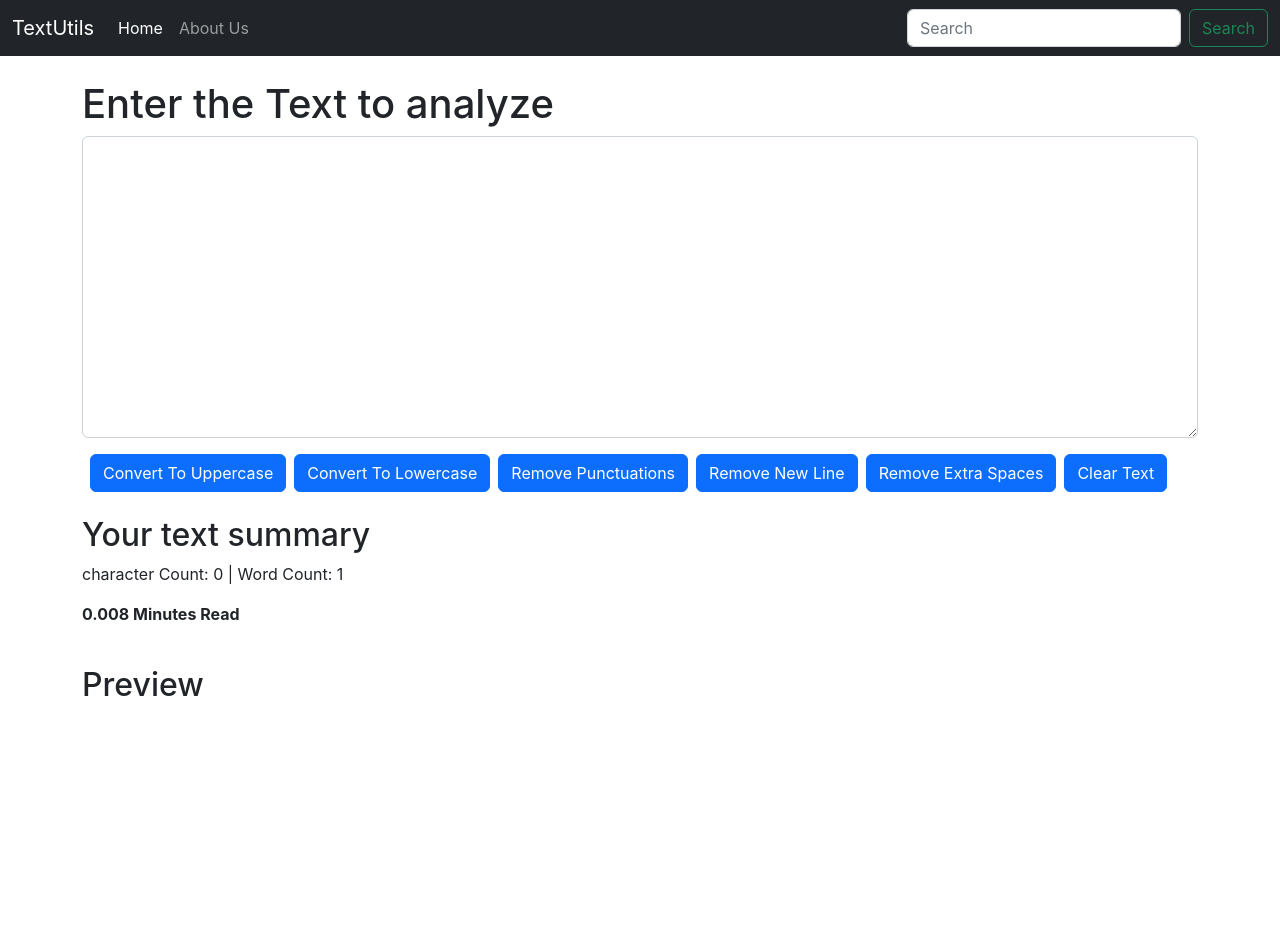
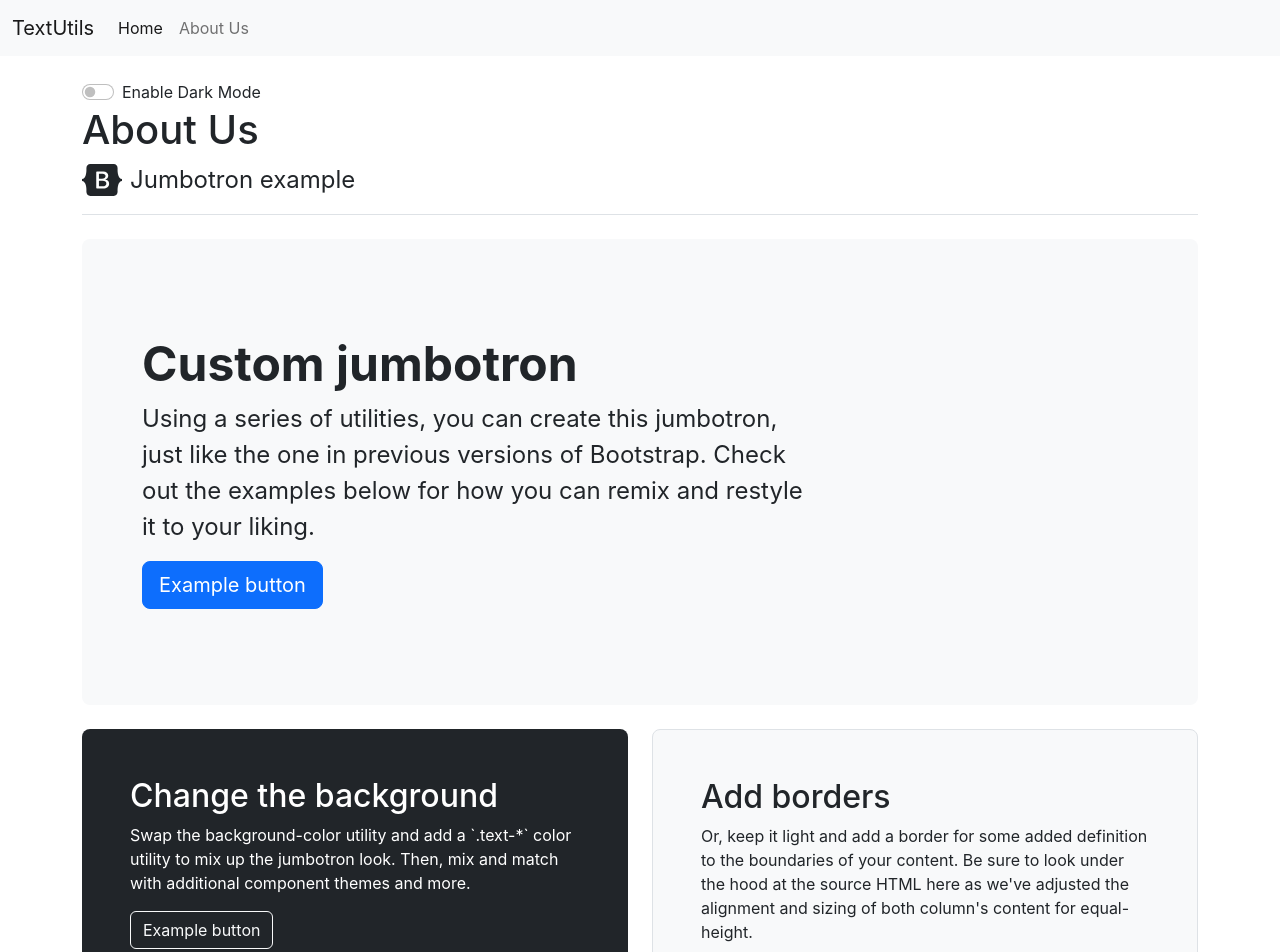
Before and after one commit to Mohammedvaraliya/TextUtils-ReactApp, a React (Create React App) app: page /about in a window 1280 px wide. Shown: the top 952 px of the page. Before the commit the page ends 800 px from the top, so only its background shows below. Built offline with nearby package versions, Linux system fonts and the light colour scheme.

Commit message:
Add functions enabled dark mode

```diff
--- a/src/App.css
+++ b/src/App.css
@@ -8,3 +8,8 @@
 	font-family: arial;
 	color: #f7f7f7;
 }
+
+.textarea {
+	overflow:scroll;
+	height:100px;
+}
--- a/src/App.js
+++ b/src/App.js
@@ -1,11 +1,13 @@
+import About from "./components/About";
 import Navbar from "./components/Navbar";
-import TestForm from "./components/TestForm";
+// import TestForm from "./components/TestForm";
 
 function App() {
   return (
     <>
       <Navbar title="TextUtils" aboutText="About Us"/>
-      <TestForm heading="Enter the Text to analyze"/>
+      {/* <TestForm heading="Enter the Text to analyze"/> */}
+      <About/>
     </>
   );
 }
--- /dev/null
+++ b/src/components/About.js
@@ -0,0 +1,57 @@
+import React from 'react'
+
+export default function About() {
+
+    let bodyStyle = {
+        backgrounfColor: "grey",
+    }
+
+    return (
+        <>
+            <main>
+                <div className="container py-4">
+                <div className="form-check form-switch" style={bodyStyle}>
+                    <input className="form-check-input" type="checkbox" role="switch" id="flexSwitchCheckDefault"/>
+                        <label className="form-check-label" Htmlfor="flexSwitchCheckDefault">Enable Dark Mode</label>
+                </div>
+                    <h1>About Us</h1>
+                    <header className="pb-3 mb-4 border-bottom">
+                        <a href="/" className="d-flex align-items-center text-dark text-decoration-none">
+                            <svg xmlns="http://www.w3.org/2000/svg" width="40" height="32" className="me-2" viewBox="0 0 118 94" role="img"><title>Bootstrap</title><path fill-rule="evenodd" clip-rule="evenodd" d="M24.509 0c-6.733 0-11.715 5.893-11.492 12.284.214 6.14-.064 14.092-2.066 20.577C8.943 39.365 5.547 43.485 0 44.014v5.972c5.547.529 8.943 4.649 10.951 11.153 2.002 6.485 2.28 14.437 2.066 20.577C12.794 88.106 17.776 94 24.51 94H93.5c6.733 0 11.714-5.893 11.491-12.284-.214-6.14.064-14.092 2.066-20.577 2.009-6.504 5.396-10.624 10.943-11.153v-5.972c-5.547-.529-8.934-4.649-10.943-11.153-2.002-6.484-2.28-14.437-2.066-20.577C105.214 5.894 100.233 0 93.5 0H24.508zM80 57.863C80 66.663 73.436 72 62.543 72H44a2 2 0 01-2-2V24a2 2 0 012-2h18.437c9.083 0 15.044 4.92 15.044 12.474 0 5.302-4.01 10.049-9.119 10.88v.277C75.317 46.394 80 51.21 80 57.863zM60.521 28.34H49.948v14.934h8.905c6.884 0 10.68-2.772 10.68-7.727 0-4.643-3.264-7.207-9.012-7.207zM49.948 49.2v16.458H60.91c7.167 0 10.964-2.876 10.964-8.281 0-5.406-3.903-8.178-11.425-8.178H49.948z" fill="currentColor"></path></svg>
+                            <span className="fs-4">Jumbotron example</span>
+                        </a>
+                    </header>
+
+                    <div className="p-5 mb-4 bg-light rounded-3">
+                        <div className="container-fluid py-5">
+                            <h1 className="display-5 fw-bold">Custom jumbotron</h1>
+                            <p className="col-md-8 fs-4">Using a series of utilities, you can create this jumbotron, just like the one in previous versions of Bootstrap. Check out the examples below for how you can remix and restyle it to your liking.</p>
+                            <button className="btn btn-primary btn-lg" type="button">Example button</button>
+                        </div>
+                    </div>
+
+                    <div className="row align-items-md-stretch">
+                        <div className="col-md-6">
+                            <div className="h-100 p-5 text-bg-dark rounded-3">
+                                <h2>Change the background</h2>
+                                <p>Swap the background-color utility and add a `.text-*` color utility to mix up the jumbotron look. Then, mix and match with additional component themes and more.</p>
+                                <button className="btn btn-outline-light" type="button">Example button</button>
+                            </div>
+                        </div>
+                        <div className="col-md-6">
+                            <div className="h-100 p-5 bg-light border rounded-3">
+                                <h2>Add borders</h2>
+                                <p>Or, keep it light and add a border for some added definition to the boundaries of your content. Be sure to look under the hood at the source HTML here as we've adjusted the alignment and sizing of both column's content for equal-height.</p>
+                                <button className="btn btn-outline-secondary" type="button">Example button</button>
+                            </div>
+                        </div>
+                    </div>
+
+                    <footer className="pt-3 mt-4 text-muted border-top">
+                        © 2022
+                    </footer>
+                </div>
+            </main>
+        </>
+    )
+}
--- a/src/components/Navbar.js
+++ b/src/components/Navbar.js
@@ -3,8 +3,13 @@ import PropTypes from 'prop-types'
 
 
 export default function Navbar(props) {
+
+    // let bodyStyle = {
+    //     backgrounfColor: "grey",
+    // }
+
     return (
-        <nav className="navbar navbar-expand-lg navbar-dark bg-dark">
+        <nav className="navbar navbar-expand-lg navbar-light bg-light">
             <div className="container-fluid">
                 <a className="navbar-brand" href="/">{props.title}</a>
                 <button className="navbar-toggler" type="button" data-bs-toggle="collapse" data-bs-target="#navbarSupportedContent" aria-controls="navbarSupportedContent" aria-expanded="false" aria-label="Toggle navigation">
@@ -19,11 +24,11 @@ export default function Navbar(props) {
                             <a className="nav-link" href="/">{props.aboutText}</a>
                         </li>
                     </ul>
-                    <form className="d-flex" role="search">
-                        <input className="form-control me-2" type="search" placeholder="Search" aria-label="Search" />
-                        <button className="btn btn-outline-success" type="submit">Search</button>
-                    </form>
                 </div>
+                {/* <div className="form-check form-switch" style={bodyStyle}>
+                    <input className="form-check-input" type="checkbox" role="switch" id="flexSwitchCheckDefault"/>
+                        <label className="form-check-label" Htmlfor="flexSwitchCheckDefault">Enable Dark Mode</label>
+                </div> */}
             </div>
         </nav>
     )
--- a/src/components/TestForm.js
+++ b/src/components/TestForm.js
@@ -2,6 +2,12 @@ import React, { useState } from 'react'
 
 
 export default function TestForm(props) {
+
+    let textarea = {
+        overflowY: 'scroll',
+        height:'300px',
+        backgroundColor:"white-grey"
+    }
     const handleUpUppercase = () => {
         let upperText = text.toUpperCase();
         setText(upperText);
@@ -40,7 +46,6 @@ export default function TestForm(props) {
     }
 
     const [text, setText] = useState("");
-    const [wordCount, setWordCount] = useState("0");
 
     return (
         <>
@@ -63,7 +68,7 @@ export default function TestForm(props) {
                 <p><b>{0.008 * text.split(" ").length} Minutes Read</b></p>
                 <br />
                 <h2>Preview</h2>
-                <pre className='mycode'><b>{text}</b></pre>
+                <pre style={textarea}><b>{text}</b></pre>
             </div>
         </>
     )
```
